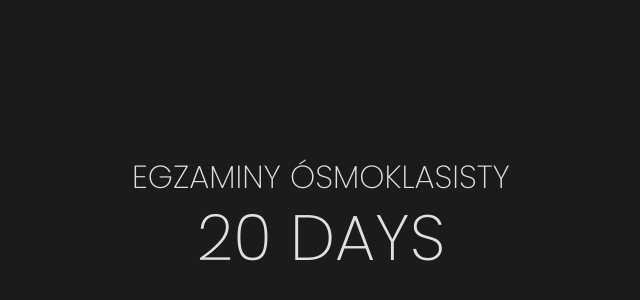
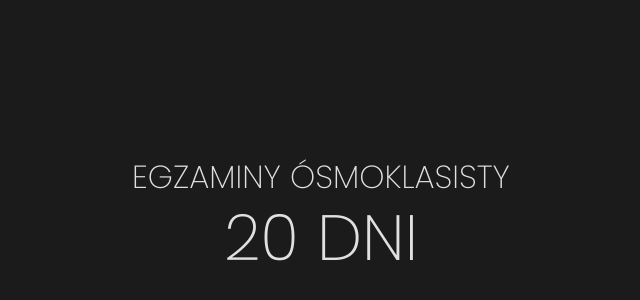
Before and after one commit to KM127PL/km127pl.github.io, a plain HTML site: page egzaminy/index.html in a window 1280 px wide. Shown: the part 100-400 px from the top of the page, without its empty margins (319-959 px from the left). Drawn offline with Linux system fonts and the light colour scheme; files that its build step writes are made by us from their sources.

Commit message:
Update index.html

```diff
--- a/egzaminy/index.html
+++ b/egzaminy/index.html
@@ -29,7 +29,7 @@ var Difference_In_Days = Difference_In_Time / (1000 * 3600 * 24);
 
 //To display the final no. of days (result)
 document.write("<div class=\"time\">EGZAMINY ÓSMOKLASISTY</div><br>"
-               + `<div class="days">${Math.round(Difference_In_Days)} DAYS</div>`);
+               + `<div class="days">${Math.round(Difference_In_Days)} DNI</div>`);
 document.write(`<meta property=\"og:description\" content=\"${Math.round(Difference_In_Days)} Days\">`)
 
 </script>
```
